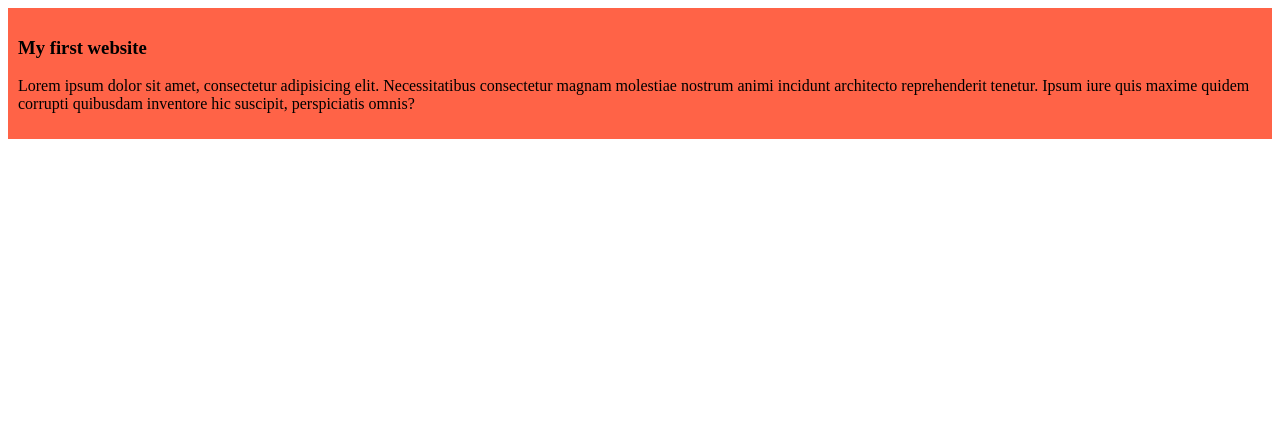
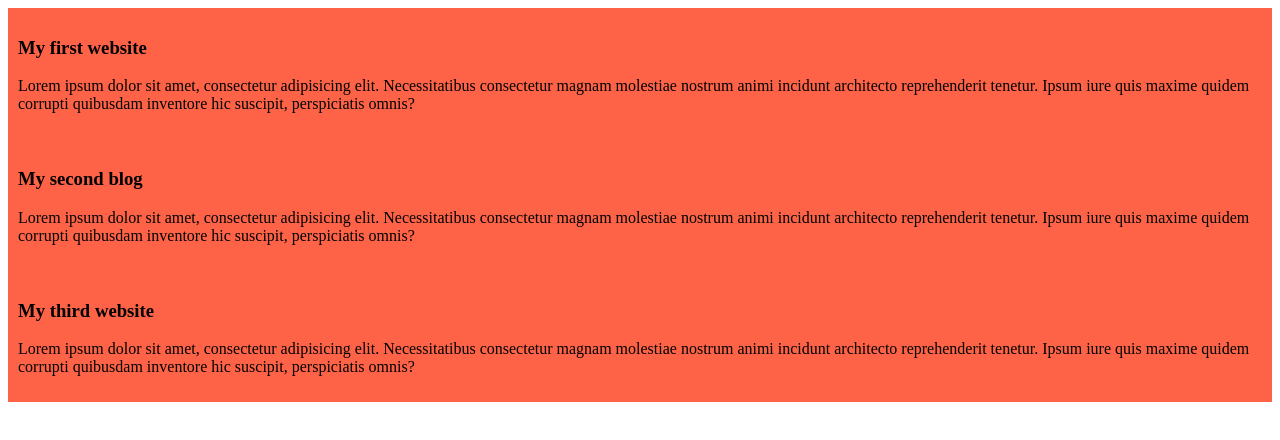
Before and after one commit to Humayraurmi/my-simple-website, a plain HTML site: page index.html in a window 1280 px wide. Drawn offline with Linux system fonts and the light colour scheme.

Commit message:
added the second and the third blog

```diff
--- a/index.html
+++ b/index.html
@@ -12,5 +12,15 @@
         <p>Lorem ipsum dolor sit amet, consectetur adipisicing elit. Necessitatibus consectetur magnam molestiae nostrum animi incidunt architecto reprehenderit tenetur. Ipsum iure quis maxime quidem corrupti quibusdam inventore hic suscipit, perspiciatis omnis?</p>
 
     </div>
+    <div>
+        <h3>My second blog</h3>
+        <p>Lorem ipsum dolor sit amet, consectetur adipisicing elit. Necessitatibus consectetur magnam molestiae nostrum animi incidunt architecto reprehenderit tenetur. Ipsum iure quis maxime quidem corrupti quibusdam inventore hic suscipit, perspiciatis omnis?</p>
+
+    </div>
+    <div>
+        <h3>My third website</h3>
+        <p>Lorem ipsum dolor sit amet, consectetur adipisicing elit. Necessitatibus consectetur magnam molestiae nostrum animi incidunt architecto reprehenderit tenetur. Ipsum iure quis maxime quidem corrupti quibusdam inventore hic suscipit, perspiciatis omnis?</p>
+
+    </div>
 </body>
 </html>
```
